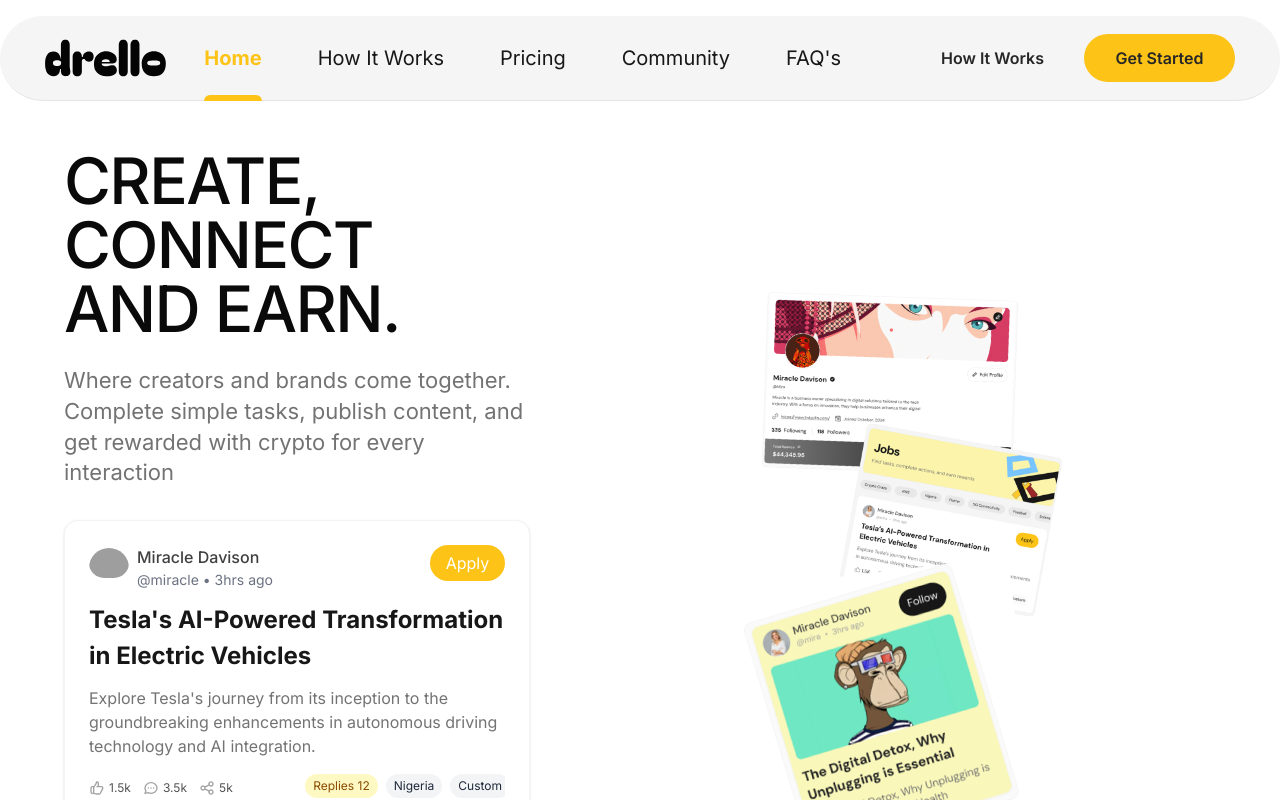
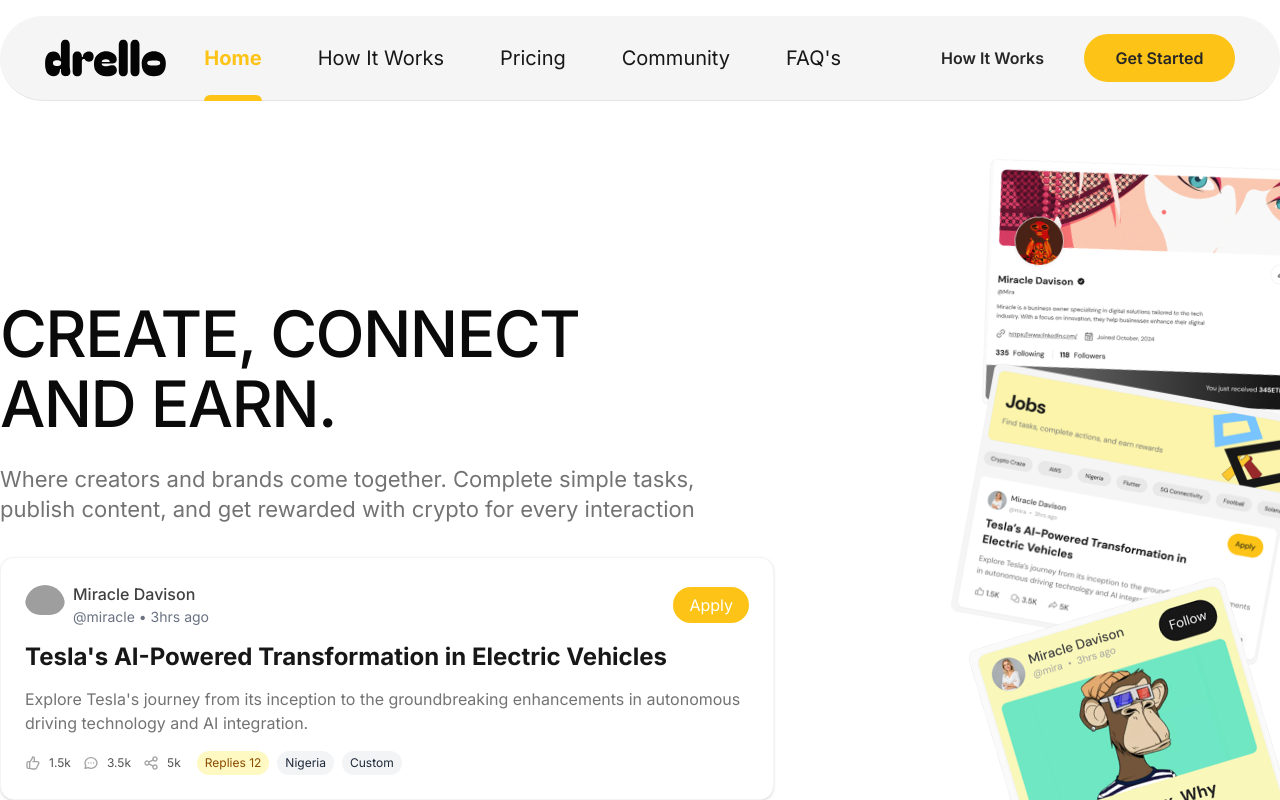
Before and after one commit to Thedrello/Drello, a Next.js app: page / in a window 1280 px wide. Shown: the top 800 px of the page. Built offline with nearby package versions, Linux system fonts and the light colour scheme; grey boxes are pictures that could not be loaded.

Commit message:
fixing the hero section to fit whats on the figma

```diff
--- a/app/components/sections/hero-section.tsx
+++ b/app/components/sections/hero-section.tsx
@@ -21,24 +21,21 @@
   ];
 
   return (
-    <section className="w-full mx-auto lg:p-16 p-10 flex flex-col md:flex-row justify-between gap-6 md:gap-20 lg:gap-40 items-center">
-      {/* Left Column - Text Content */}
-      <div className="w-full md:w-1/2 mb-12 md:mb-0 pr-0 md:pr-4 lg:pr-8">
-        <div className="w-full md:max-w-[600px] lg:max-w-[774px] md:mx-auto mb-8">
-          <h1 className="text-4xl md:text-5xl lg:text-[64px] font-medium tracking-tight mb-6">
-            CREATE, CONNECT
-            <br />
-            AND EARN.
-          </h1>
-          <p className="text-[#737373] font-normal text-lg md:text-xl lg:text-[22px] mb-[27px]">
-            Where creators and brands come together. Complete simple tasks,
-            publish content, and get rewarded with crypto for every interaction
-          </p>
-        </div>
-        {/* User Post Example */}
-        <div className="bg-white rounded-xl shadow-sm border border-gray-100 p-4 md:p-6 w-full md:max-w-[600px] lg:max-w-[774px]">
-          <div className="flex justify-between">
-            <div className="flex items-center mb-3">
+    <section className="w-full mx-auto lg:px-0 px-4 py-10 lg:py-20 flex flex-col lg:flex-row items-start lg:items-center justify-between gap-8 lg:gap-0">
+      {/* Left Column */}
+      <div className="w-full lg:w-[774px] flex flex-col items-start">
+        <h1 className="text-4xl md:text-5xl lg:text-[64px] font-medium tracking-tight mb-6 leading-[1.1]">
+          CREATE,
+          CONNECT<br />
+          AND EARN.
+        </h1>
+        <p className="text-[#737373] font-normal text-lg md:text-xl lg:text-[22px] mb-8">
+          Where creators and brands come together. Complete simple tasks, publish content, and get rewarded with crypto for every interaction
+        </p>
+        {/* Main Card */}
+        <div className="bg-white rounded-xl shadow-sm border border-gray-100 p-6 w-full lg:w-[774px] mb-6">
+          <div className="flex justify-between items-center mb-3">
+            <div className="flex items-center">
               <div className="w-10 h-10 rounded-full overflow-hidden mr-2">
                 <Image
                   src="/profile.pic.svg"
@@ -65,13 +62,12 @@
             Tesla's AI-Powered Transformation in Electric Vehicles
           </h3>
           <p className="text-[16px] text-[#737373] font-normal mb-4">
-            Explore Tesla's journey from its inception to the groundbreaking
-            enhancements in autonomous driving technology and AI integration.
+            Explore Tesla's journey from its inception to the groundbreaking enhancements in autonomous driving technology and AI integration.
           </p>
-          <div className="w-full grid grid-cols-1 md:grid-cols-2 gap-4">
+          <div className="flex flex-wrap gap-4 items-center">
             {/* Social Metrics */}
-            <div className="flex items-center gap-3 text-sm text-[#A3A3A3] overflow-x-auto">
-              <div className="flex items-center shrink-0">
+            <div className="flex items-center gap-3 text-sm text-[#A3A3A3]">
+              <div className="flex items-center">
                 <svg
                   xmlns="http://www.w3.org/2000/svg"
                   className="h-4 w-4 mr-1 shrink-0"
@@ -86,9 +82,9 @@
                     d="M14 10h4.764a2 2 0 011.789 2.894l-3.5 7A2 2 0 0115.263 21h-4.017c-.163 0-.326-.02-.485-.06L7 20m7-10V5a2 2 0 00-2-2h-.095c-.5 0-.905.405-.905.905 0 .714-.211 1.412-.608 2.006L7 11v9m7-10h-2M7 20H5a2 2 0 01-2-2v-6a2 2 0 012-2h2.5"
                   />
                 </svg>
-                <span className="!text-[#525252] text-xs">1.5k</span>
+                <span className="!text-[#525252] text-xs ml-1">1.5k</span>
               </div>
-              <div className="flex items-center shrink-0">
+              <div className="flex items-center">
                 <svg
                   xmlns="http://www.w3.org/2000/svg"
                   className="h-4 w-4 mr-1 shrink-0"
@@ -103,9 +99,9 @@
                     d="M8 12h.01M12 12h.01M16 12h.01M21 12c0 4.418-4.03 8-9 8a9.863 9.863 0 01-4.255-.949L3 20l1.395-3.72C3.512 15.042 3 13.574 3 12c0-4.418 4.03-8 9-8s9 3.582 9 8z"
                   />
                 </svg>
-                <span className="!text-[#525252] text-xs">3.5k</span>
+                <span className="!text-[#525252] text-xs ml-1">3.5k</span>
               </div>
-              <div className="flex items-center shrink-0">
+              <div className="flex items-center">
                 <svg
                   xmlns="http://www.w3.org/2000/svg"
                   className="h-4 w-4 mr-1 shrink-0"
@@ -120,28 +116,27 @@
                     d="M8.684 13.342C8.886 12.938 9 12.482 9 12c0-.482-.114-.938-.316-1.342m0 2.684a3 3 0 110-2.684m0 2.684l6.632 3.316m-6.632-6l6.632-3.316m0 0a3 3 0 105.367-2.684 3 3 0 00-5.367 2.684zm0 9.316a3 3 0 105.368 2.684 3 3 0 00-5.368-2.684z"
                   />
                 </svg>
-                <span className="!text-[#525252] text-xs">5k</span>
+                <span className="!text-[#525252] text-xs ml-1">5k</span>
               </div>
             </div>
-
             {/* Tags */}
-            <div className="flex items-center gap-2 overflow-x-auto pb-1">
-              <span className="bg-yellow-100 text-yellow-800 text-xs px-2 py-1 rounded-full shrink-0">
+            <div className="flex items-center gap-2">
+              <span className="bg-yellow-100 text-yellow-800 text-xs px-2 py-1 rounded-full">
                 Replies 12
               </span>
-              <span className="bg-gray-100 text-gray-800 text-xs px-2 py-1 rounded-full shrink-0">
+              <span className="bg-gray-100 text-gray-800 text-xs px-2 py-1 rounded-full">
                 Nigeria
               </span>
-              <span className="bg-gray-100 text-gray-800 text-xs px-2 py-1 rounded-full shrink-0">
+              <span className="bg-gray-100 text-gray-800 text-xs px-2 py-1 rounded-full">
                 Custom
               </span>
             </div>
           </div>
         </div>
-
-        <div className="bg-white rounded-xl border border-gray-100 p-4 md:p-6 w-full md:max-w-[600px] lg:max-w-[774px] mt-4 blur-[2px]">
-          <div className="flex justify-between">
-            <div className="flex items-center mb-3">
+        {/* Faded Card */}
+        <div className="bg-white rounded-xl border border-gray-100 p-6 w-full lg:w-[774px] opacity-40 blur-[2px]">
+          <div className="flex justify-between items-center mb-3">
+            <div className="flex items-center">
               <div className="w-10 h-10 rounded-full overflow-hidden mr-2">
                 <Image
                   src="/profile.pic.svg"
@@ -168,10 +163,11 @@
       </div>
 
       {/* Right Column - Floating Cards */}
-      <div className="w-full md:w-1/2 relative h-[400px] md:h-[500px]">
-        {/* Profile Card */}
+      <div className="hidden lg:block relative" style={{ width: 700, height: 900 }}>
+        {/* Top Card */}
         <motion.div
-          className="absolute top-0 left-0 w-56 md:w-64 lg:w-72 rounded-xl overflow-hidden z-10 bg-transparent"
+          className="absolute top-0 left-16 w-[600px] h-[270px] rounded-2xl overflow-visible z-10 bg-transparent"
+          style={{ rotate: '-7deg' }}
           initial={cardAnimations[0].initial}
           animate={cardAnimations[0].animate}
           transition={{
@@ -183,15 +179,15 @@
           <Image
             src="/profile-hero.png"
             alt="Profile Background"
-            width={300}
-            height={400}
-            className="w-full h-40 md:h-48 object-contain rounded-t-xl"
+            width={600}
+            height={270}
+            className="w-full h-full object-contain rounded-2xl"
           />
         </motion.div>
-
-        {/* Jobs Card */}
+        {/* Middle Card */}
         <motion.div
-          className="absolute top-1/4 right-1/4 w-56 md:w-64 lg:w-72 bg-transparent rounded-xl overflow-hidden z-10"
+          className="absolute top-[200px] left-0 w-[700px] h-[300px] rounded-2xl overflow-visible z-20 bg-transparent"
+          style={{ rotate: '-2deg' }}
           initial={cardAnimations[1].initial}
           animate={cardAnimations[1].animate}
           transition={{
@@ -203,16 +199,16 @@
         >
           <Image
             src="/job-img.png"
-            alt="Profile Background"
-            width={300}
-            height={400}
-            className="w-full h-40 md:h-48 object-contain rounded-t-xl"
+            alt="Job Card"
+            width={700}
+            height={300}
+            className="w-full h-full object-contain rounded-2xl"
           />
         </motion.div>
-
-        {/* Digital Detox Card */}
+        {/* Bottom Card */}
         <motion.div
-          className="absolute top-1/2 right-1/3 w-56 md:w-64 lg:w-72 bg-white rounded-xl overflow-hidden z-10"
+          className="absolute top-[400px] left-16 w-[650px] h-[340px] rounded-2xl overflow-visible z-30 bg-transparent"
+          style={{ rotate: '7deg' }}
           initial={cardAnimations[2].initial}
           animate={cardAnimations[2].animate}
           transition={{
@@ -224,10 +220,10 @@
         >
           <Image
             src="/blog-img.png"
-            alt="Profile Background"
-            width={300}
-            height={400}
-            className="w-full h-[220px] md:h-[275.7px] object-contain rounded-t-xl"
+            alt="Blog Card"
+            width={650}
+            height={340}
+            className="w-full h-full object-contain rounded-2xl"
           />
         </motion.div>
       </div>
```
